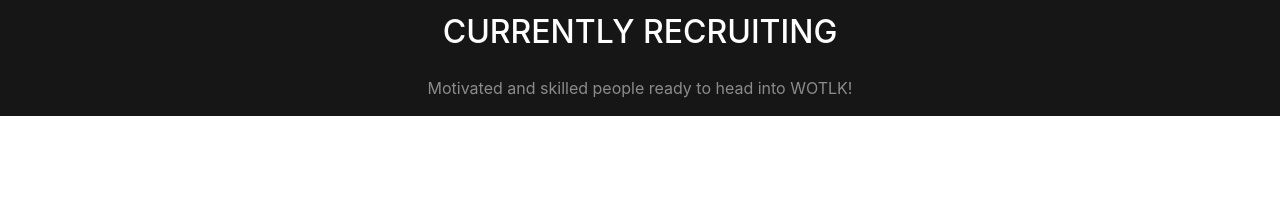
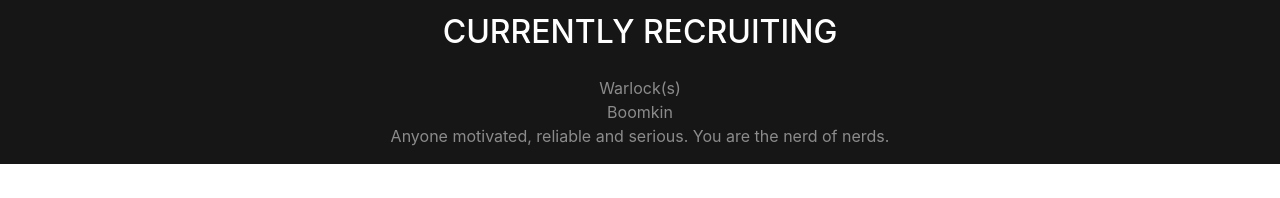
Before and after one commit to MorranTRASH/morrantrash.github.io, a website with bundled scripts: page index.html in a window 1280 px wide. Shown: the part 1225-1423 px from the top of the page. Built offline with nearby package versions, Linux system fonts and the light colour scheme.

Commit message:
Update index.html

```diff
--- a/index.html
+++ b/index.html
@@ -79,7 +79,9 @@
 		  down as we all have better things to do than to farm gold just to waste it on pointless wipes. <br><a href="https://streamable.com/463dw9">In &ltTRASH&gt we like to have fun</a><br></br> If you wish to know more about us, please take a look at our <br><a href="https://tinyurl.com/trashrules">&ltTRASH&gt Rulebook</a></p>
 		  <h2 class="text-white mb-4">CURRENTLY RECRUITING</h2>
 		  <p class="text-white-50">
-Motivated and skilled people ready to head into WOTLK!</p>
+Warlock(s)<br>
+Boomkin<br>
+Anyone motivated, reliable and serious. You are the nerd of nerds.</p>
         </div>
 		</div>
       </div>
@@ -161,7 +163,7 @@
             <div class="d-flex h-100">
               <div class="project-text w-100 my-auto text-center text-lg-left">
                 <h4 class="text-white">It's OK to have a life</h4>
-                <p class="mb-0 text-white-50">&ltTRASH&gt was created to bridge the gap between casual and hardcore. Through rigorous standards on new recruits together with experience and preparation we strive to keep our costs to the absolute minimum. We don't have mandatory professions going into TBC as we feel that is only going to take the fun out of the game. You are entirely free to dictate how much time you are willing to invest outside of raiding as long as you do not become a burden to the guild.</p>
+                <p class="mb-0 text-white-50">&ltTRASH&gt was created to bridge the gap between casual and hardcore. Through rigorous standards on new recruits together with experience and preparation we strive to keep our costs to the absolute minimum. We don't have mandatory professions as we feel that is only going to take the fun out of the game. You are entirely free to dictate how much time you are willing to invest outside of raiding as long as you do not become a burden to the guild. </p>
                 <hr class="d-none d-lg-block mb-0 ml-0">
               </div>
             </div>
```
